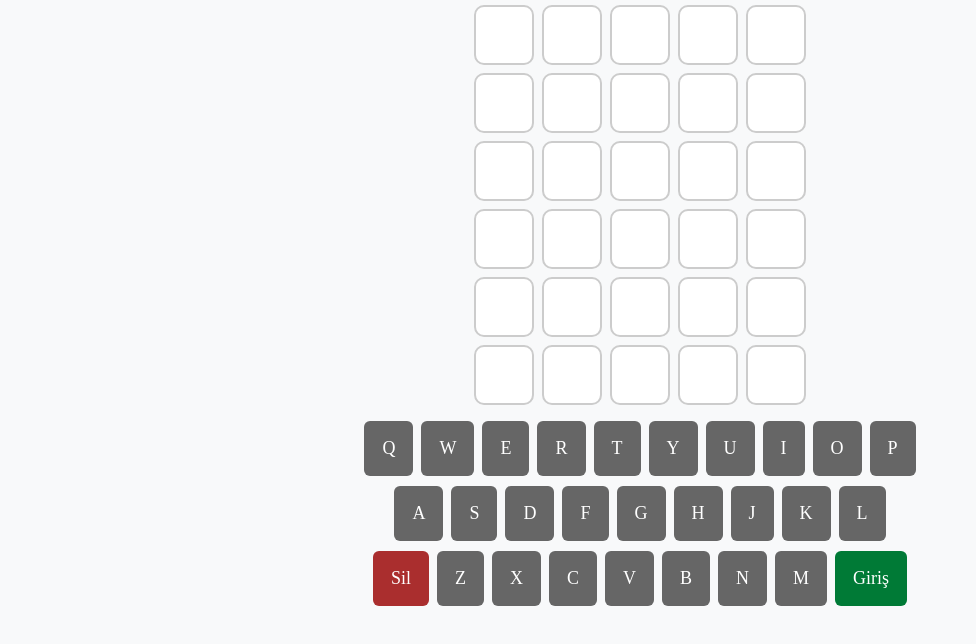
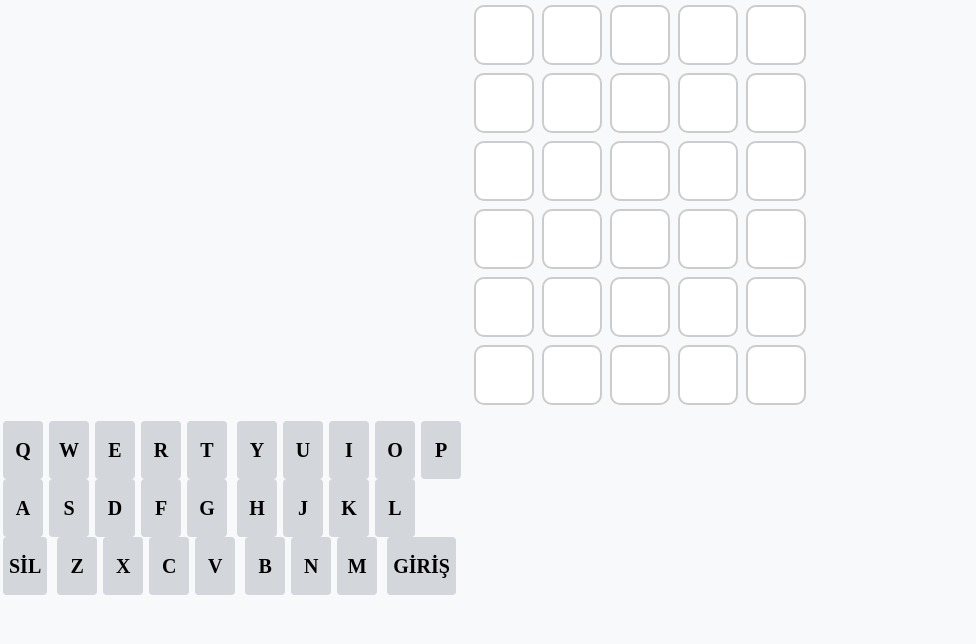
Before and after one commit to AbdulselamIsmail/Wordle, a plain HTML site: page source/index.html in a window 1280 px wide. Shown: the part 134-778 px from the top of the page, without its empty margins (0-976 px from the left). Drawn offline with nearby package versions, Linux system fonts and the light colour scheme; no server answers.

Commit message:
Update keyboard.css

```diff
--- a/source/keyboard.css
+++ b/source/keyboard.css
@@ -1,29 +1,41 @@
-.keyboard {
-  display: flex;
-  flex-direction: column;
-  align-items: center;
-  gap: 10px;
+.key {
+  min-width: 40px;
+  height: 58px;
+  margin: 0 3px;
+  border-radius: 4px;
+  border: none;
+  background-color: #d3d6da;
+  font-weight: bold;
+  font-size: 1.25rem;
+  cursor: pointer;
+  text-transform: uppercase;
+  transition: all 0.2s;
 }
 
-.key-row {
-  display: flex;
-  gap: 8px;
+.key.wide {
+  min-width: 65px;
+  font-size: 0.75rem;
 }
 
-.key {
-  padding: 14px 18px;
-  background-color: #666;
-  color: white;
-  border: none;
-  border-radius: 6px;
-  font-size: 18px;
-  cursor: pointer;
+.key:hover {
+  background-color: #c5c8cc;
 }
 
-.key.special {
-  background-color: #007a36;
+.key:active {
+  transform: scale(0.95);
 }
 
-.key.delete {
-  background-color: #aa2e2e;
+.key.correct {
+  background-color: #6aaa64;
+  color: white;
 }
+
+.key.present {
+  background-color: #c9b458;
+  color: white;
+}
+
+.key.absent {
+  background-color: #787c7e;
+  color: white;
+}
```
